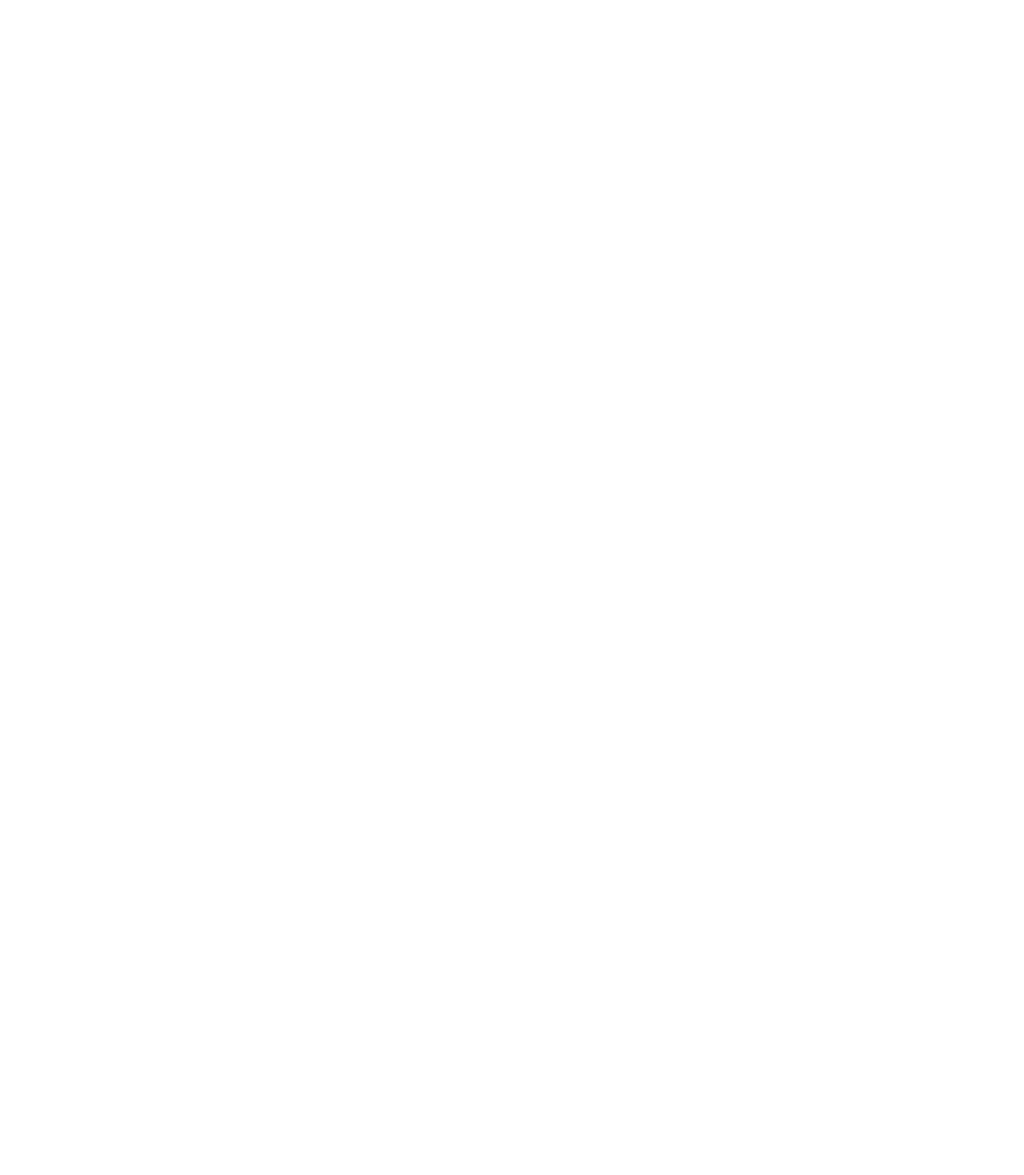
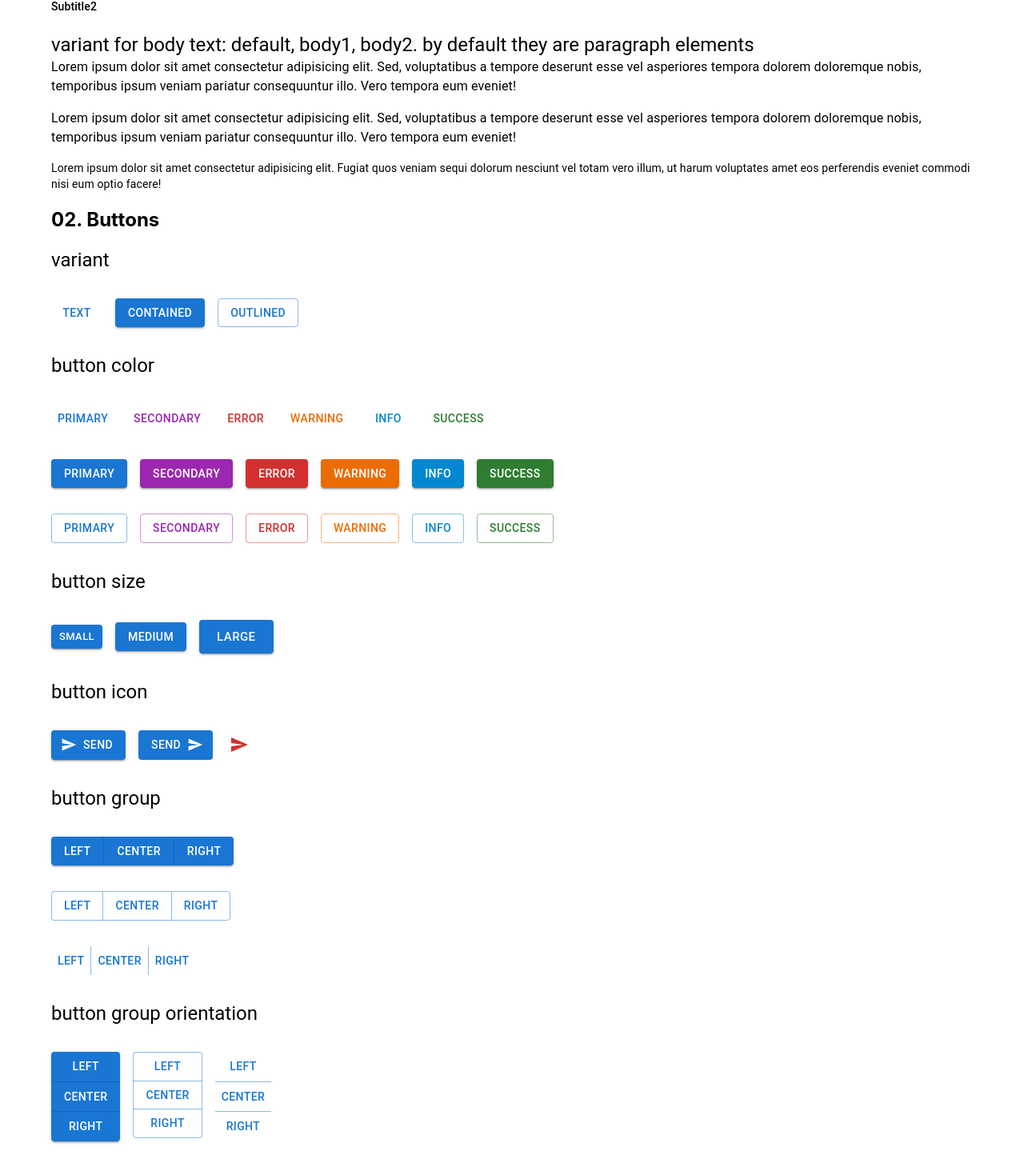
Before and after one commit to swagfinger/template-materialui, a React (Create React App) app: page / in a window 1280 px wide. Shown: the part 549-2018 px from the top of the page at 80% size. Before the commit the page ends 800 px from the top, so only its background shows below. Built offline with nearby package versions, Linux system fonts and the light colour scheme.

Commit message:
Button Component

```diff
--- a/package.json
+++ b/package.json
@@ -5,6 +5,7 @@
   "dependencies": {
     "@emotion/react": "^11.10.5",
     "@emotion/styled": "^11.10.5",
+    "@mui/icons-material": "^5.11.0",
     "@mui/material": "^5.11.1",
     "@testing-library/jest-dom": "^5.16.5",
     "@testing-library/react": "^13.4.0",
@@ -14,6 +15,7 @@
     "@types/react": "^18.0.26",
     "@types/react-dom": "^18.0.10",
     "react": "^18.2.0",
+    "react-code-blocks": "^0.0.9-0",
     "react-dom": "^18.2.0",
     "react-scripts": "5.0.1",
     "typescript": "^4.9.4",
--- a/src/App.css
+++ b/src/App.css
@@ -1,5 +1,5 @@
 .App {
-  text-align: center;
+  padding: 4rem;
 }
 
 .App-logo {
--- a/src/App.tsx
+++ b/src/App.tsx
@@ -1,12 +1,17 @@
 import React from 'react';
 
 import './App.css';
+import MuiButton from './components/MuiButton';
 import MuiTypography from './components/MuiTypography';
 
 function App() {
   return (
-    <div>
+    <div className="App">
+      <h1>MATERIAL UI</h1>
+      <h2>01. Typography</h2>
       <MuiTypography/>
+      <h2>02. Buttons</h2>
+      <MuiButton/>
     </div>
   );
 }
--- /dev/null
+++ b/src/components/MuiButton.tsx
@@ -0,0 +1,100 @@
+import {Button, ButtonGroup, IconButton, Stack, Typography} from '@mui/material';
+import SendIcon from '@mui/icons-material/Send';
+const MuiButton = () => {
+  return (
+  <Stack spacing={4}>
+    <Typography variant="h5">variant</Typography>
+    <Stack spacing={2} direction="row">
+      <Button variant='text' href="http://google.com">Text</Button>
+      <Button variant='contained'>Contained</Button>
+      <Button variant='outlined'>Outlined</Button>
+    </Stack>
+    <Typography variant="h5">button color</Typography>
+    <Stack spacing={2} direction="row">
+      <Button variant='text' color='primary'>Primary</Button>
+      <Button variant='text' color='secondary'>Secondary</Button>
+      <Button variant='text' color='error'>Error</Button>
+      <Button variant='text' color='warning'>Warning</Button>
+      <Button variant='text' color='info'>Info</Button>
+      <Button variant='text' color='success'>Success</Button>
+    </Stack>
+    <Stack spacing={2} direction="row">
+      <Button variant='contained' color='primary'>Primary</Button>
+      <Button variant='contained' color='secondary'>Secondary</Button>
+      <Button variant='contained' color='error'>Error</Button>
+      <Button variant='contained' color='warning'>Warning</Button>
+      <Button variant='contained' color='info'>Info</Button>
+      <Button variant='contained' color='success'>Success</Button>
+    </Stack>
+    <Stack spacing={2} direction="row">
+      <Button variant='outlined' color='primary'>Primary</Button>
+      <Button variant='outlined' color='secondary'>Secondary</Button>
+      <Button variant='outlined' color='error'>Error</Button>
+      <Button variant='outlined' color='warning'>Warning</Button>
+      <Button variant='outlined' color='info'>Info</Button>
+      <Button variant='outlined' color='success'>Success</Button>
+    </Stack>
+
+    <Typography variant="h5">button size</Typography>
+    <Stack display="block" spacing={2} direction="row">
+      <Button variant="contained" size="small">Small</Button>
+      <Button variant="contained" size="medium">Medium</Button>
+      <Button variant="contained" size="large">Large</Button>
+    </Stack>
+
+    <Typography variant="h5">button icon</Typography>
+    <Stack spacing={2} direction="row">
+      <Button variant="contained" startIcon={<SendIcon/> }disableRipple>Send</Button>
+      <Button variant="contained" endIcon={<SendIcon/>} disableElevation>Send</Button>
+      <IconButton aria-label="send" color={'error'} size="small"><SendIcon/></IconButton>
+    </Stack>
+
+    <Typography variant="h5">button group</Typography>
+    <Stack direction="row">
+      <ButtonGroup variant="contained">
+        <Button>Left</Button>
+        <Button>Center</Button>
+        <Button>Right</Button>
+      </ButtonGroup>
+    </Stack>
+    <Stack direction="row">
+      <ButtonGroup variant="outlined">
+        <Button>Left</Button>
+        <Button>Center</Button>
+        <Button>Right</Button>
+      </ButtonGroup>
+    </Stack>
+    <Stack direction="row">
+      <ButtonGroup variant="text">
+        <Button>Left</Button>
+        <Button>Center</Button>
+        <Button>Right</Button>
+      </ButtonGroup>
+    </Stack>
+
+    <Typography variant="h5">button group orientation</Typography>
+    <Stack direction="row" spacing={2}>
+      <ButtonGroup variant="contained" orientation="vertical" aria-label="alignment button group">
+        <Button>Left</Button>
+        <Button>Center</Button>
+        <Button>Right</Button>
+      </ButtonGroup>
+
+      <ButtonGroup variant="outlined" orientation="vertical" aria-label="alignment button group">
+        <Button>Left</Button>
+        <Button>Center</Button>
+        <Button>Right</Button>
+      </ButtonGroup>
+
+      <ButtonGroup variant="text" orientation="vertical" aria-label="alignment button group">
+        <Button>Left</Button>
+        <Button>Center</Button>
+        <Button>Right</Button>
+      </ButtonGroup>
+    </Stack>
+  </Stack>
+  );
+}
+
+
+export default MuiButton;
--- a/src/components/MuiTypography.tsx
+++ b/src/components/MuiTypography.tsx
@@ -1,24 +1,33 @@
-import { Typography } from "@mui/material";
+import { Typography, Stack } from "@mui/material";
 
 const MuiTypography = () => {
   return (
     <div>
+      <Typography variant="h5">heading h1,h2,h3,h4,h5,h6</Typography>
       {/* rendered as H tags */}
+      <Stack spacing={2} direction="row">
         <Typography variant="h1">h1 Heading</Typography>
         <Typography variant="h2">h2 Heading</Typography>
         <Typography variant="h3">h3 Heading</Typography>
         <Typography variant="h4">h4 Heading</Typography>
         <Typography variant="h5">h5 Heading</Typography>
         <Typography variant="h6">h6 Heading</Typography>
+      </Stack>
       {/* variants of h6 */}
+      <br/>
+      <Typography variant="h5">variants of h6: subtitle1, subtitle2</Typography>
+      <Stack spacing={2}>
         <Typography variant="subtitle1">Subtitle1</Typography>
         <Typography variant="subtitle2">Subtitle2</Typography>
+      </Stack>
       <br/>
       {/* variants of body text - body1 is same as default (with no variant) rendered as <p>*/}
+      <Typography variant="h5">variant for body text: default, body1, body2. by default they are paragraph elements</Typography>
+      <Stack spacing={2}>
         <Typography>Lorem ipsum dolor sit amet consectetur adipisicing elit. Sed, voluptatibus a tempore deserunt esse vel asperiores tempora dolorem doloremque nobis, temporibus ipsum veniam pariatur consequuntur illo. Vero tempora eum eveniet!</Typography>
         <Typography variant="body1">Lorem ipsum dolor sit amet consectetur adipisicing elit. Sed, voluptatibus a tempore deserunt esse vel asperiores tempora dolorem doloremque nobis, temporibus ipsum veniam pariatur consequuntur illo. Vero tempora eum eveniet!</Typography>
         <Typography variant="body2">Lorem ipsum dolor sit amet consectetur adipisicing elit. Fugiat quos veniam sequi dolorum nesciunt vel totam vero illum, ut harum voluptates amet eos perferendis eveniet commodi nisi eum optio facere!</Typography>
-
+      </Stack>
     </div>
    );
 }
```
Also changed, not shown: 2 other files (tests, documents, lock files or other folders). Lines whose indentation alone changed are shown as unchanged.
